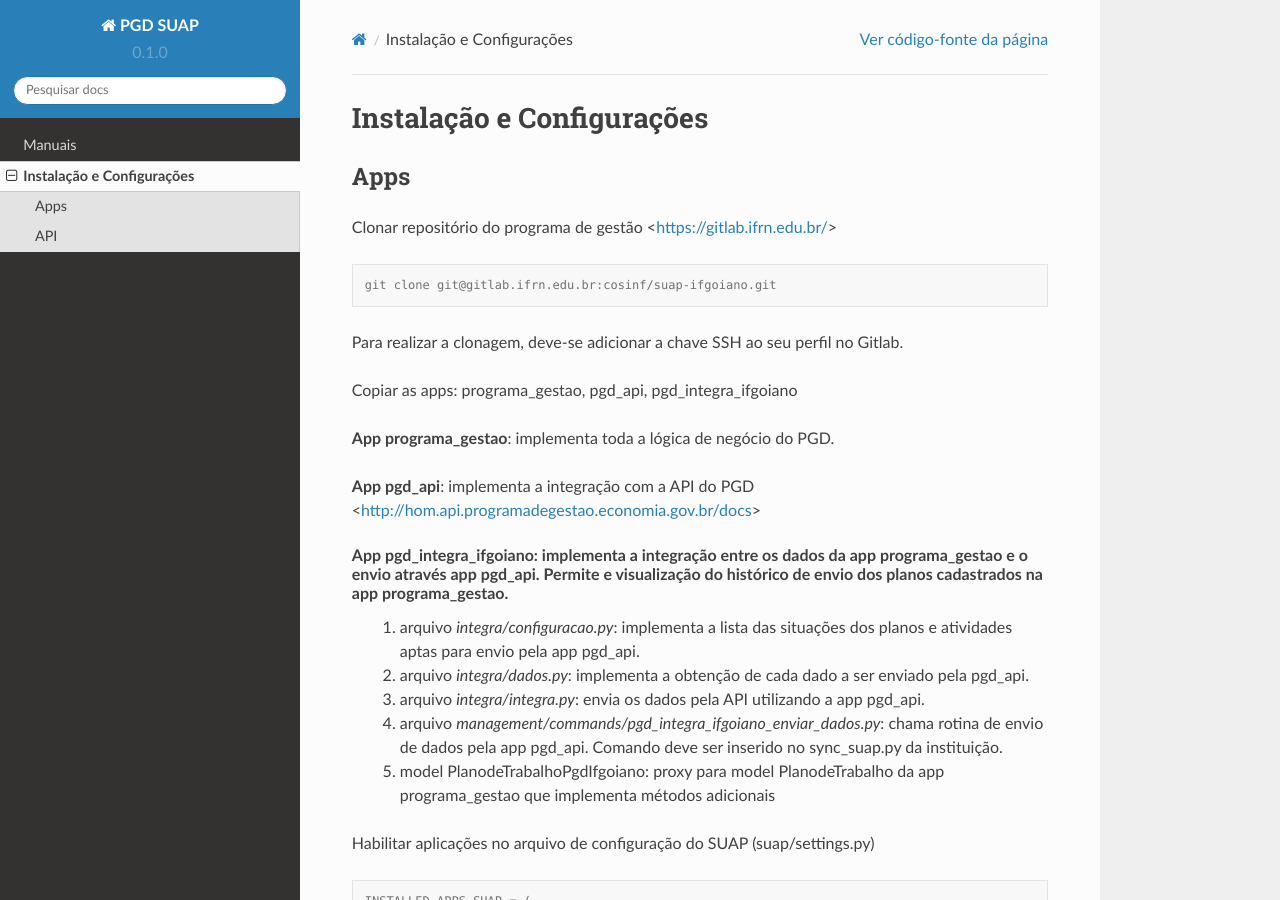
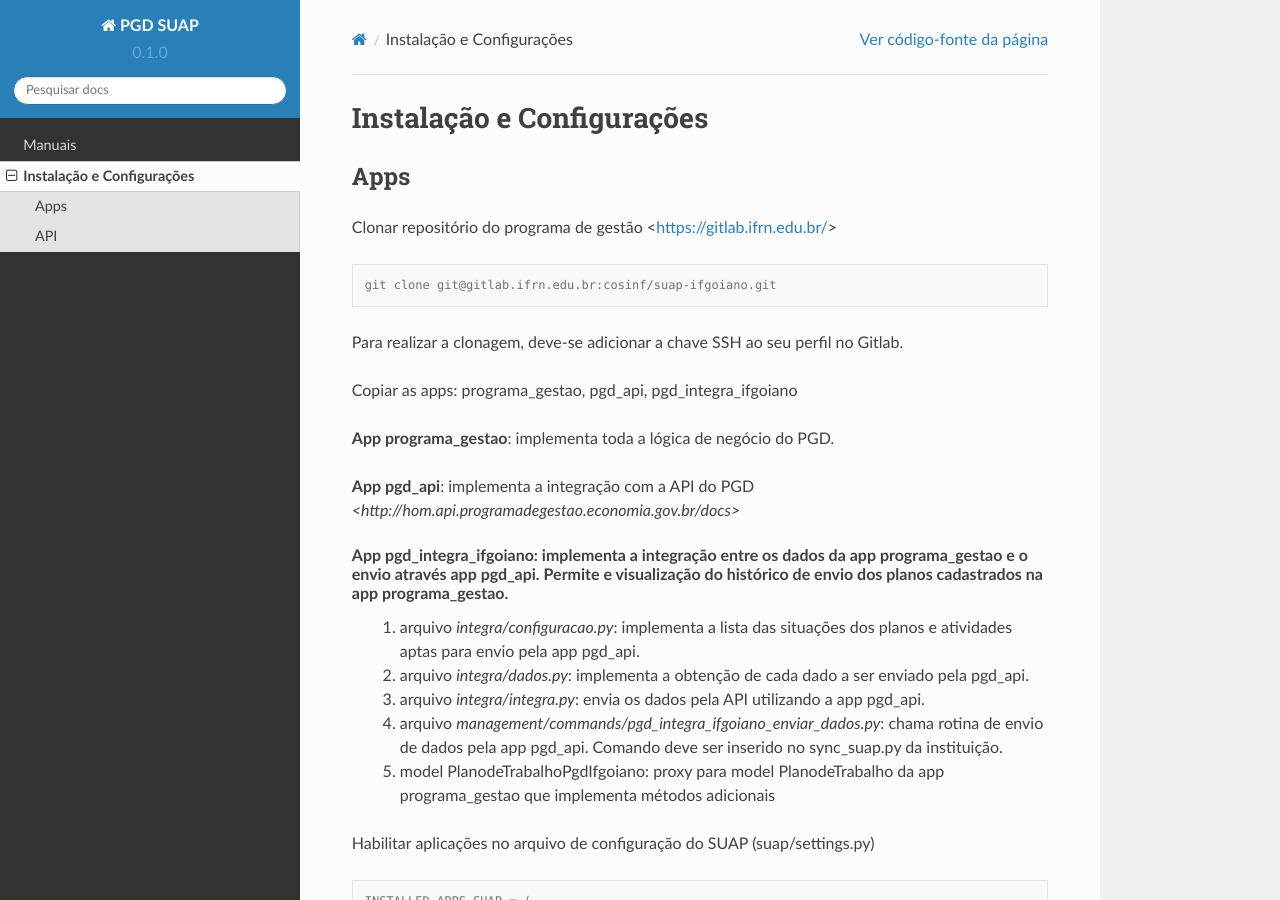
Before and after one commit to csi-ifgoiano/pgdsuap, a Sphinx documentation site: the page built from docs/source/instalacao.rst, in a window 1280 px wide and 900 px high. Built offline with Sphinx 7.4.7 and the Read the Docs theme 2.0.0, drawn with Linux system fonts in a browser that asks for light colours.

```diff
--- a/docs/source/instalacao.rst
+++ b/docs/source/instalacao.rst
@@ -17,7 +17,7 @@ Copiar as apps: programa_gestao, pgd_api, pgd_integra_ifgoiano
 
 **App programa_gestao**: implementa toda a lógica de negócio do PGD.
 
-**App pgd_api**: implementa a integração com a API do PGD <http://hom.api.programadegestao.economia.gov.br/docs>
+**App pgd_api**: implementa a integração com a API do PGD `<http://hom.api.programadegestao.economia.gov.br/docs>`
 
 **App pgd_integra_ifgoiano**: implementa a integração entre os dados da app programa_gestao e o envio através app pgd_api. Permite e visualização do histórico de envio dos planos cadastrados na app programa_gestao.
    1. arquivo `integra/configuracao.py`: implementa a lista das situações dos planos e atividades aptas para envio pela app pgd_api.
```
